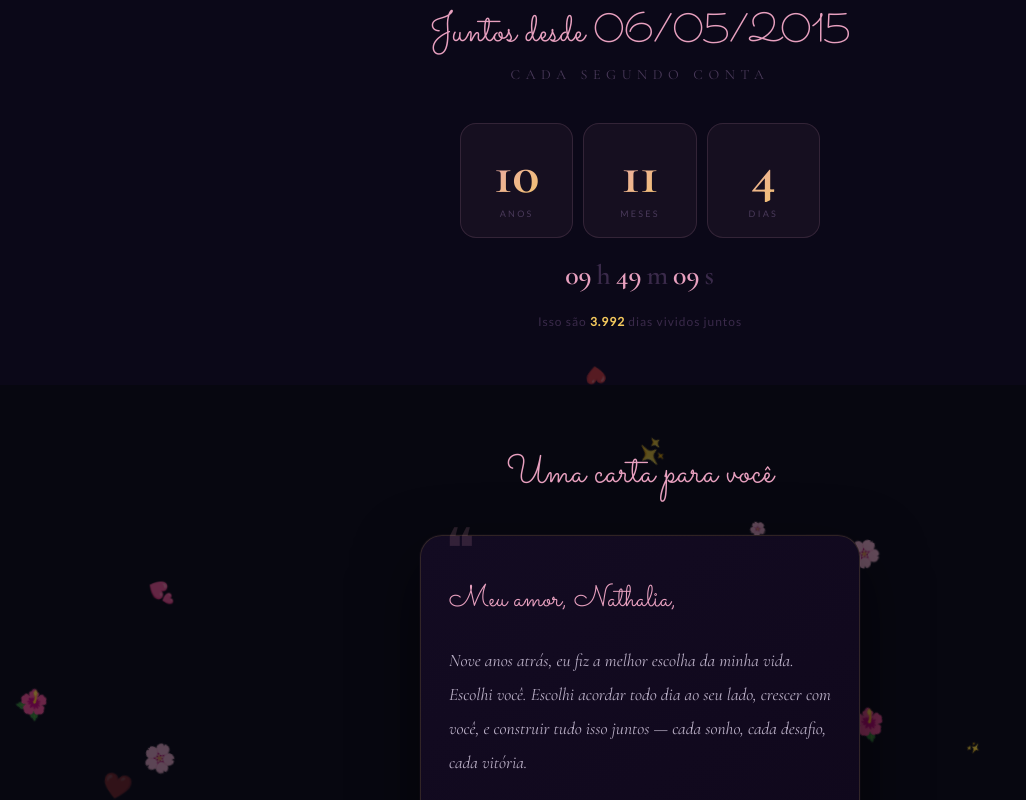
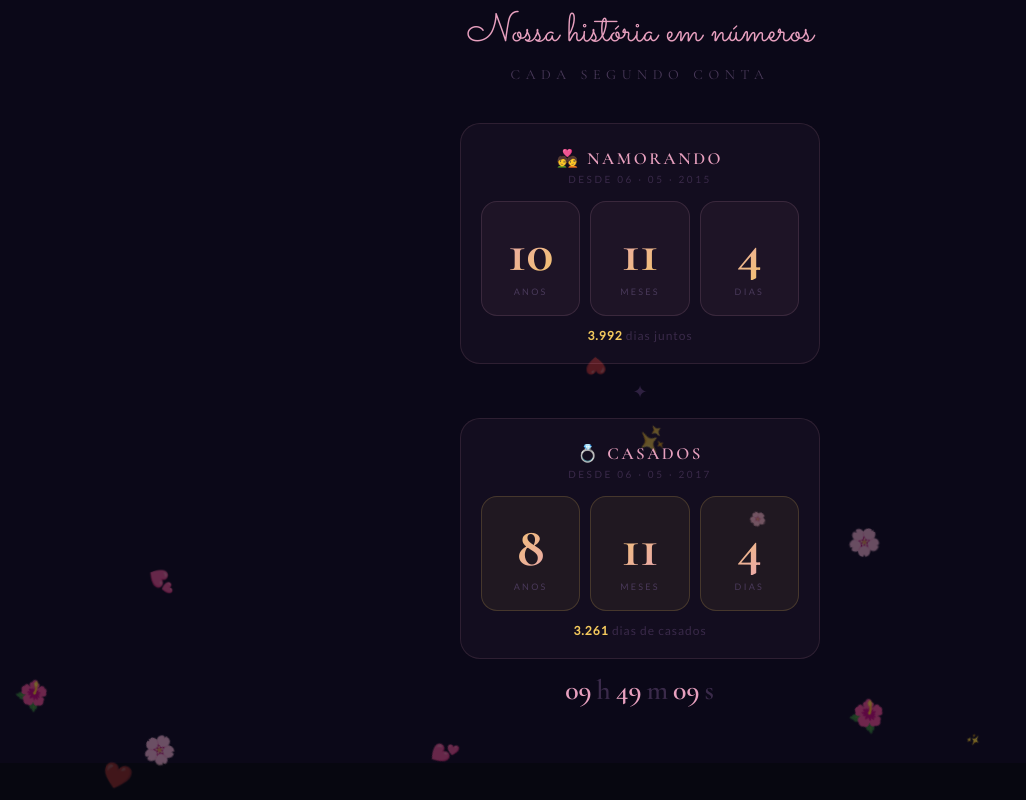
Before and after one commit to tamoaiapp/iaempresa-app, a Next.js app: page /9anos in a window 1280 px wide. Shown: the part 860-1660 px from the top of the page, without its empty margins (0-1026 px from the left). Built offline with nearby package versions, Linux system fonts and the light colour scheme.

Commit message:
feat: dois contadores — 11 anos namorando + 9 anos casados

```diff
--- a/app/9anos/page.tsx
+++ b/app/9anos/page.tsx
@@ -2,8 +2,8 @@
 
 import { useEffect, useState } from 'react'
 
-// ✏️ Início do namoro — 06/05/2015 (confirmado: 9 meses = 06/02/2016)
-const TOGETHER_DATE = new Date(2015, 4, 6, 11, 0, 0) // 6 de maio de 2015
+const TOGETHER_DATE = new Date(2015, 4, 6, 11, 0, 0) // início do namoro: 06/05/2015
+const WEDDING_DATE  = new Date(2017, 4, 6, 11, 0, 0) // casamento: 06/05/2017
 
 // ✏️ Fotos: coloque os arquivos em public/9anos/foto1.jpg ... foto6.jpg
 const PHOTOS = [
@@ -15,37 +15,29 @@ const PHOTOS = [
   { src: '/9anos/foto6.jpg', year: '2024 · 2026', label: 'E muito mais por vir...' },
 ]
 
-interface TimeElapsed {
-  years: number
-  months: number
-  days: number
-  hours: number
-  minutes: number
-  seconds: number
-  totalDays: number
+interface Period { years: number; months: number; days: number; totalDays: number }
+interface TimeElapsed { namoro: Period; casamento: Period; hours: number; minutes: number; seconds: number }
+
+function calcPeriod(from: Date, now: Date): Period {
+  const totalDays = Math.floor((now.getTime() - from.getTime()) / 86400000)
+  let years = now.getFullYear() - from.getFullYear()
+  let months = now.getMonth() - from.getMonth()
+  let days = now.getDate() - from.getDate()
+  if (days < 0) { months--; days += new Date(now.getFullYear(), now.getMonth(), 0).getDate() }
+  if (months < 0) { years--; months += 12 }
+  return { years, months, days, totalDays }
 }
 
 function calcTime(): TimeElapsed {
   const now = new Date()
-  const diff = now.getTime() - TOGETHER_DATE.getTime()
-
-  const totalSeconds = Math.floor(diff / 1000)
-  const totalDays = Math.floor(totalSeconds / 86400)
-  const seconds = totalSeconds % 60
-  const minutes = Math.floor(totalSeconds / 60) % 60
-  const hours = Math.floor(totalSeconds / 3600) % 24
-
-  let years = now.getFullYear() - TOGETHER_DATE.getFullYear()
-  let months = now.getMonth() - TOGETHER_DATE.getMonth()
-  let days = now.getDate() - TOGETHER_DATE.getDate()
-
-  if (days < 0) {
-    months--
-    days += new Date(now.getFullYear(), now.getMonth(), 0).getDate()
+  const totalSeconds = Math.floor((now.getTime() - TOGETHER_DATE.getTime()) / 1000)
+  return {
+    namoro:    calcPeriod(TOGETHER_DATE, now),
+    casamento: calcPeriod(WEDDING_DATE, now),
+    hours:   Math.floor(totalSeconds / 3600) % 24,
+    minutes: Math.floor(totalSeconds / 60) % 60,
+    seconds: totalSeconds % 60,
   }
-  if (months < 0) { years--; months += 12 }
-
-  return { years, months, days, hours, minutes, seconds, totalDays }
 }
 
 function PhotoFrame({ src, year, label }: { src: string; year: string; label: string }) {
@@ -318,6 +310,47 @@ export default function NoveAnos() {
         }
         .total-line strong { color: #f4c95d; }
 
+        .period-block {
+          max-width: 360px;
+          margin: 0 auto 8px;
+          background: rgba(232,160,191,0.04);
+          border: 1px solid rgba(232,160,191,0.12);
+          border-radius: 20px;
+          padding: 24px 20px 20px;
+        }
+        .period-tag {
+          font-family: 'Cormorant Garamond', serif;
+          font-size: clamp(14px, 4vw, 17px);
+          font-weight: 600;
+          letter-spacing: 0.15em;
+          text-transform: uppercase;
+          color: #e8a0bf;
+          margin-bottom: 4px;
+        }
+        .period-since {
+          font-size: 10px;
+          letter-spacing: 0.25em;
+          color: #3a2a4a;
+          margin-bottom: 16px;
+          text-transform: uppercase;
+        }
+        .c-item-gold {
+          background: rgba(244,201,93,0.06) !important;
+          border-color: rgba(244,201,93,0.18) !important;
+        }
+        .c-num-gold {
+          background: linear-gradient(135deg, #f4c95d, #e8a0bf) !important;
+          -webkit-background-clip: text !important;
+          -webkit-text-fill-color: transparent !important;
+        }
+        .period-divider {
+          text-align: center;
+          color: #2e2040;
+          font-size: 18px;
+          margin: 16px 0;
+          display: block;
+        }
+
         /* ── Carta ── */
         .letter-sec {
           padding: 60px 20px;
@@ -498,45 +531,76 @@ export default function NoveAnos() {
           <div className="hero-anos">Anos de Amor</div>
           <div className="hero-div" />
           <div className="hero-names">Tiago &amp; Nathalia</div>
-          <div className="hero-date">06 · 05 · 2017 &nbsp;→&nbsp; 06 · 05 · 2026</div>
+          <div className="hero-date">💑 namoro: 06 · 05 · 2015 &nbsp;·&nbsp; 💍 casamento: 06 · 05 · 2017</div>
           <div className="scroll-hint">↓</div>
         </section>
 
         {/* ── Contador ── */}
         <section className="counter-sec">
           <div className="fi">
-            <span className="sec-script">Juntos desde 06/05/2015</span>
+            <span className="sec-script">Nossa história em números</span>
             <span className="sec-upper">cada segundo conta</span>
           </div>
 
           {time && (
             <>
-              <div className="counter-grid fi d1">
+              {/* Bloco Namoro */}
+              <div className="period-block fi d1">
+                <div className="period-tag">💑 Namorando</div>
+                <div className="period-since">desde 06 · 05 · 2015</div>
+                <div className="counter-grid" style={{ marginBottom: 0 }}>
                   <div className="c-item">
-                  <span className="c-num">{time.years}</span>
+                    <span className="c-num">{time.namoro.years}</span>
                     <span className="c-lbl">Anos</span>
                   </div>
                   <div className="c-item">
-                  <span className="c-num">{time.months}</span>
+                    <span className="c-num">{time.namoro.months}</span>
                     <span className="c-lbl">Meses</span>
                   </div>
                   <div className="c-item">
-                  <span className="c-num">{time.days}</span>
+                    <span className="c-num">{time.namoro.days}</span>
                     <span className="c-lbl">Dias</span>
                   </div>
                 </div>
+                <div className="total-line" style={{ marginTop: 12 }}>
+                  <strong>{time.namoro.totalDays.toLocaleString('pt-BR')}</strong> dias juntos
+                </div>
+              </div>
 
-              <div className="clock-row fi d2">
+              {/* Divisor */}
+              <div className="period-divider fi d2">✦</div>
+
+              {/* Bloco Casamento */}
+              <div className="period-block fi d2">
+                <div className="period-tag">💍 Casados</div>
+                <div className="period-since">desde 06 · 05 · 2017</div>
+                <div className="counter-grid" style={{ marginBottom: 0 }}>
+                  <div className="c-item c-item-gold">
+                    <span className="c-num c-num-gold">{time.casamento.years}</span>
+                    <span className="c-lbl">Anos</span>
+                  </div>
+                  <div className="c-item c-item-gold">
+                    <span className="c-num c-num-gold">{time.casamento.months}</span>
+                    <span className="c-lbl">Meses</span>
+                  </div>
+                  <div className="c-item c-item-gold">
+                    <span className="c-num c-num-gold">{time.casamento.days}</span>
+                    <span className="c-lbl">Dias</span>
+                  </div>
+                </div>
+                <div className="total-line" style={{ marginTop: 12 }}>
+                  <strong>{time.casamento.totalDays.toLocaleString('pt-BR')}</strong> dias de casados
+                </div>
+              </div>
+
+              {/* Relógio ao vivo */}
+              <div className="clock-row fi d3">
                 <span>{pad(time.hours)}</span>
                 <span className="sep">h</span>
                 <span>{pad(time.minutes)}</span>
                 <span className="sep">m</span>
                 <span>{pad(time.seconds)}</span>
                 <span className="sep">s</span>
-              </div>
-
-              <div className="total-line fi d3">
-                Isso são <strong>{time.totalDays.toLocaleString('pt-BR')}</strong> dias vividos juntos
               </div>
             </>
           )}
@@ -590,7 +654,7 @@ export default function NoveAnos() {
           <div className="final-quote">
             Te amo hoje,<br />amanhã e sempre
           </div>
-          <div className="final-sub">06 de Maio, 2026 · 9 anos juntos</div>
+          <div className="final-sub">11 anos namorando · 9 anos casados · 06 de Maio, 2026</div>
         </section>
       </div>
     </>
```
Lines whose indentation alone changed are shown as unchanged.
